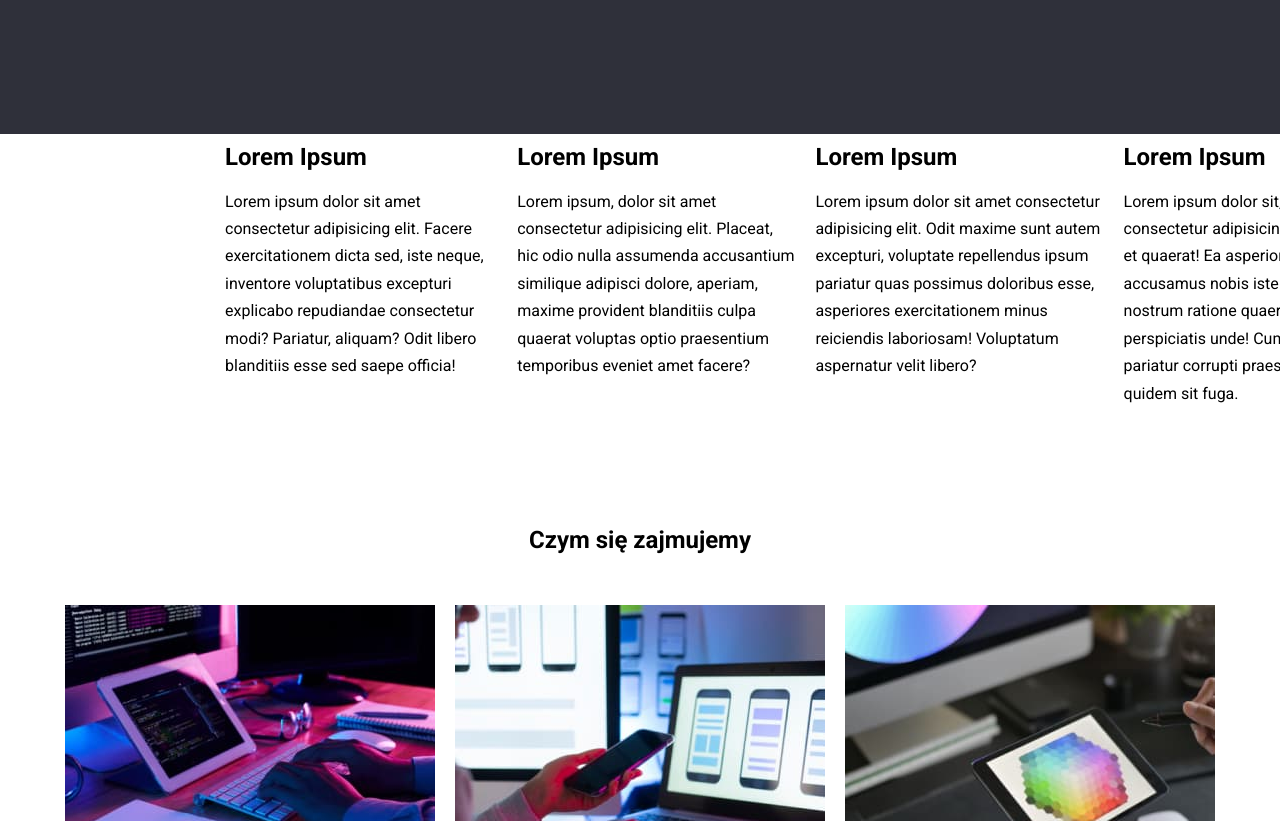
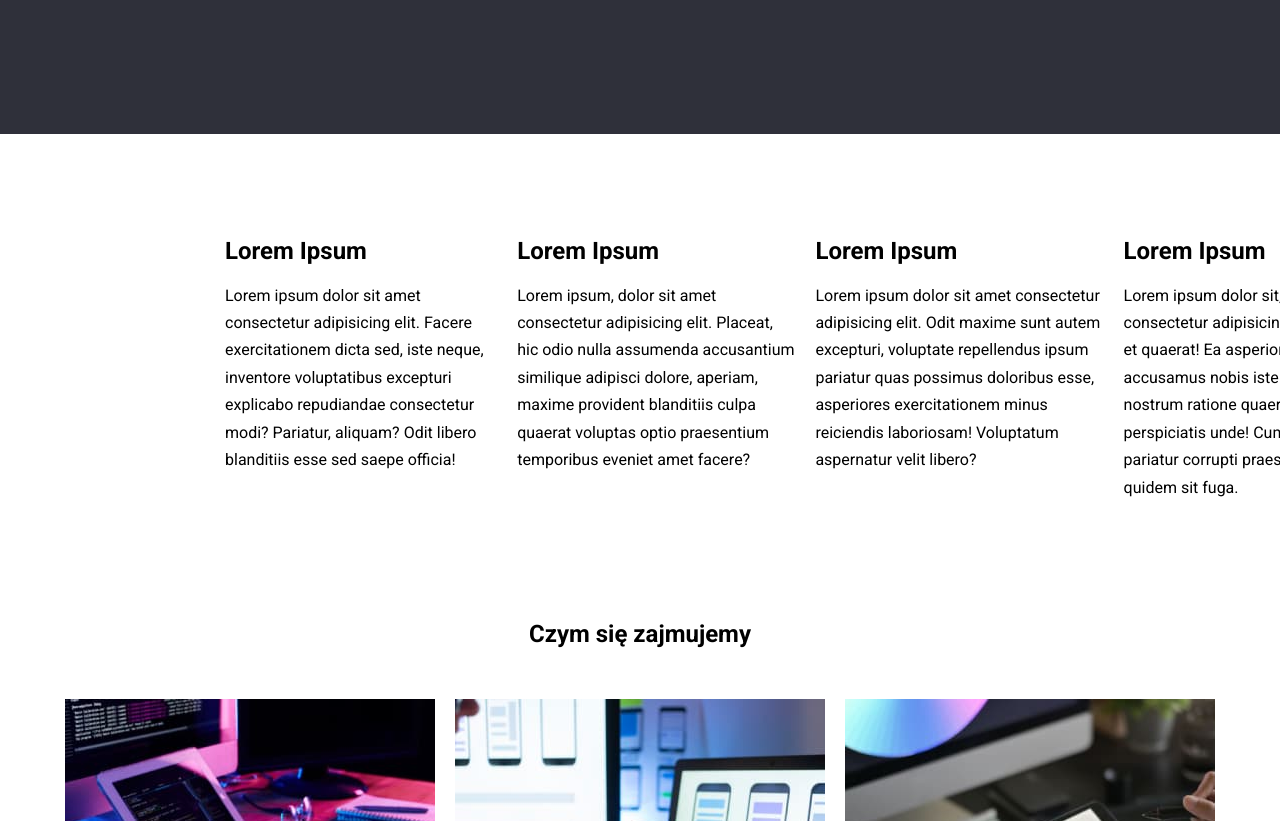
Before and after one commit to dmjs23/goit-markup-hw-03, a plain HTML site: page index.html in a window 1280 px wide. Shown: the part 640-1461 px from the top of the page. Drawn offline with Linux system fonts and the light colour scheme.

Commit message:
Update styles.css

```diff
--- a/css/styles.css
+++ b/css/styles.css
@@ -134,6 +134,9 @@ ul {
 .button:active {
   transform: scale(0.95);
 }
+.main_section_2 {
+  padding-top: 94px;
+}
 .main_section_2 ul {
   display: inline-flex;
   list-style: none;
@@ -178,7 +181,7 @@ ul {
 /* ----- END MAIN MAIN ----- */
 
 /* ----- PORTFOLIO MAIN ----- */
-.portfolio_section_1 .container{
+.portfolio_section_1 .container {
   display: flex;
   justify-content: center;
 }
@@ -207,7 +210,7 @@ ul {
   background-color: var(--main-color);
 }
 
-.portfolio_section_2 .container{
+.portfolio_section_2 .container {
   display: flex;
   justify-content: center;
   flex-wrap: wrap;
```
